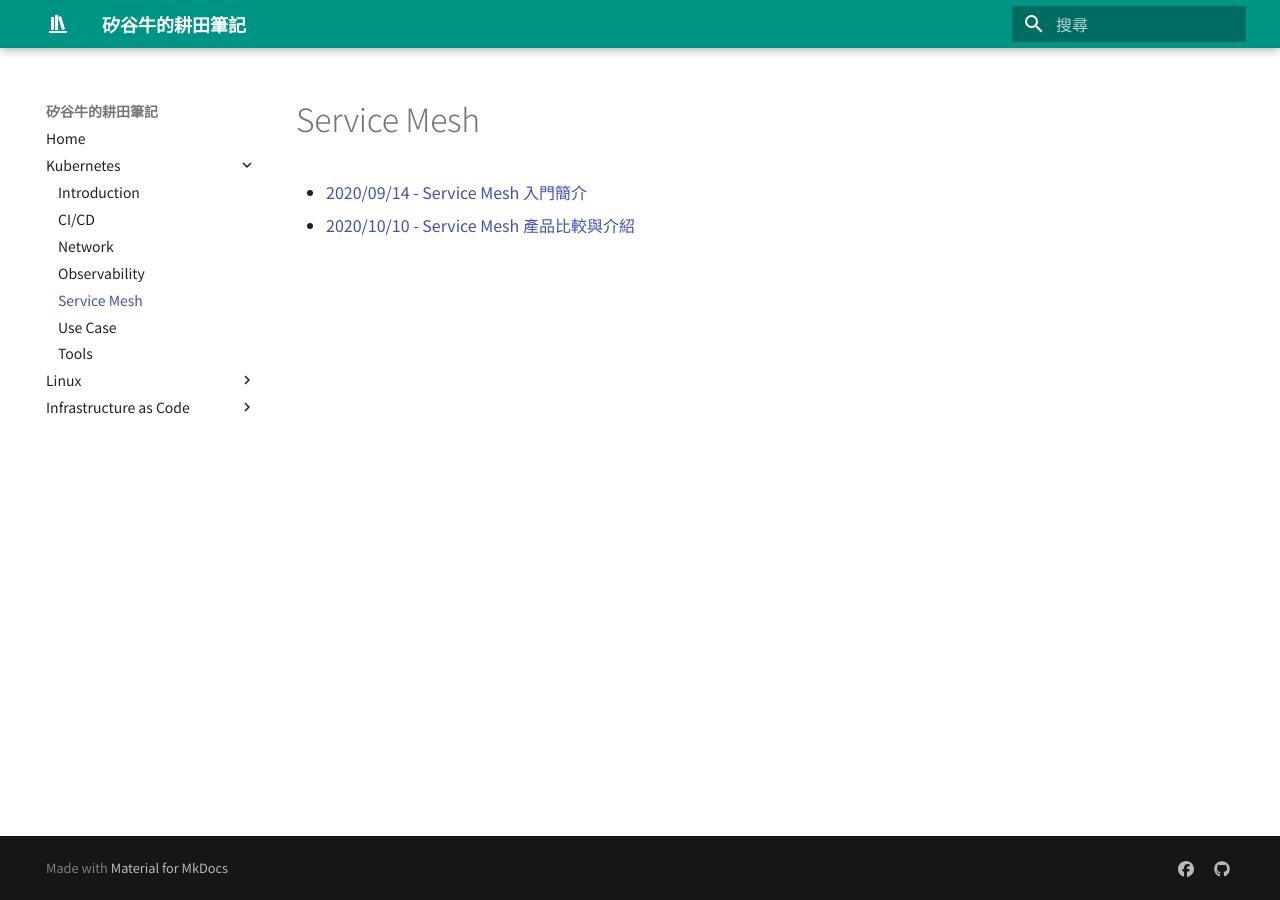
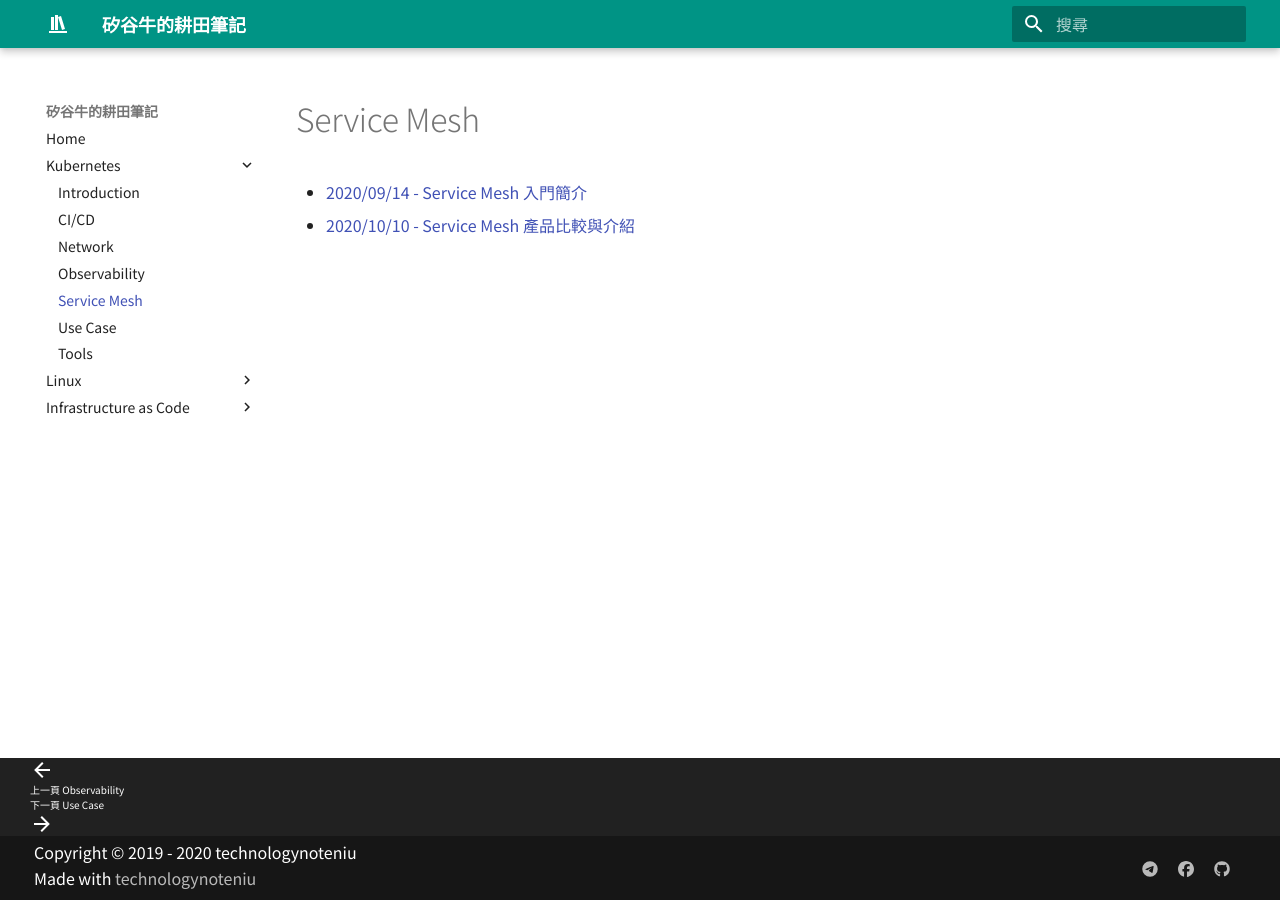
Before and after one commit to technologynoteniu/awesome-notes, an MkDocs documentation site: the page built from docs/kubernetes/service-mesh.md, in a window 1280 px wide. Built offline with MkDocs 1.6.1 and Material for MkDocs 9.7.7, drawn with Linux system fonts in a browser that asks for light colours.

Commit message:
add footer and tg social link

```diff
--- a/mkdocs.yml
+++ b/mkdocs.yml
@@ -1,5 +1,7 @@
 site_name: '矽谷牛的耕田筆記'
+copyright: Copyright &copy; 2019 - 2020 technologynoteniu
 theme:
+  custom_dir: overrides
   icon:
     logo: material/bookshelf
   font:
@@ -27,6 +29,8 @@ nav:
       - Terraform: iac/terraform.md
 extra:
   social:
+    - icon: fontawesome/brands/telegram
+      link: https://t.me/technologynote
     - icon: fontawesome/brands/facebook
       link: https://www.facebook.com/technologynoteniu
     - icon: fontawesome/brands/github
--- /dev/null
+++ b/overrides/partials/footer.html
@@ -0,0 +1,58 @@
+{#-
+  This file was automatically generated - do not edit
+-#}
+{% import "partials/language.html" as lang with context %}
+<footer class="md-footer">
+  {% if page.previous_page or page.next_page %}
+    <div class="md-footer-nav">
+      <nav class="md-footer-nav__inner md-grid" aria-label="{{ lang.t('footer.title') }}">
+        {% if page.previous_page %}
+          <a href="{{ page.previous_page.url | url }}" class="md-footer-nav__link md-footer-nav__link--prev" rel="prev">
+            <div class="md-footer-nav__button md-icon">
+              {% include ".icons/material/arrow-left.svg" %}
+            </div>
+            <div class="md-footer-nav__title">
+              <div class="md-ellipsis">
+                <span class="md-footer-nav__direction">
+                  {{ lang.t("footer.previous") }}
+                </span>
+                {{ page.previous_page.title }}
+              </div>
+            </div>
+          </a>
+        {% endif %}
+        {% if page.next_page %}
+          <a href="{{ page.next_page.url | url }}" class="md-footer-nav__link md-footer-nav__link--next" rel="next">
+            <div class="md-footer-nav__title">
+              <div class="md-ellipsis">
+                <span class="md-footer-nav__direction">
+                  {{ lang.t("footer.next") }}
+                </span>
+                {{ page.next_page.title }}
+              </div>
+            </div>
+            <div class="md-footer-nav__button md-icon">
+              {% include ".icons/material/arrow-right.svg" %}
+            </div>
+          </a>
+        {% endif %}
+      </nav>
+    </div>
+  {% endif %}
+  <div class="md-footer-meta md-typeset">
+    <div class="md-footer-meta__inner md-grid">
+      <div class="md-footer-copyright">
+        {% if config.copyright %}
+          <div class="md-footer-copyright__highlight">
+            {{ config.copyright }}
+          </div>
+        {% endif %}
+        Made with
+        <a href="https://www.facebook.com/technologynoteniu" target="_blank" rel="noopener">
+          technologynoteniu
+        </a>
+      </div>
+      {% include "partials/social.html" %}
+    </div>
+  </div>
+</footer>
```
